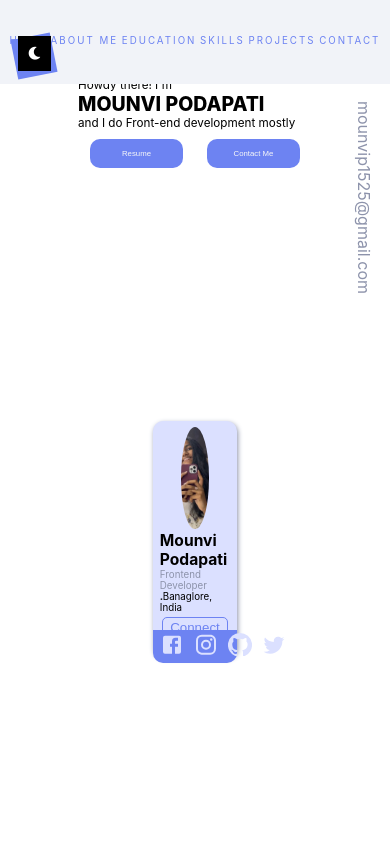
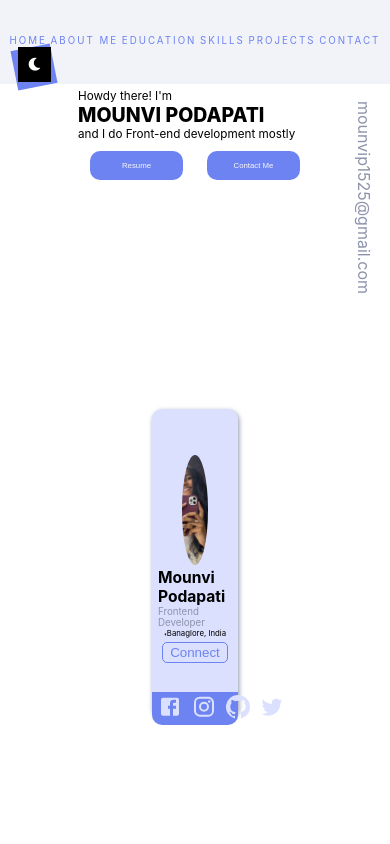
Before and after one commit to mounvip1525/My-Portfolio, a React (Create React App) app: page / in a window 390 px wide. Shown: the top 844 px of the page. Built offline with nearby package versions, Linux system fonts and the light colour scheme.

Commit message:
css fixes

```diff
--- a/src/App.css
+++ b/src/App.css
@@ -91,7 +91,7 @@ input:-webkit-autofill:active {
 .switch,.switchC{
   position:fixed;
   left:2%;
-  margin-top:6%;
+  margin-top:8%;
   padding:5px 10px;
   font-size:1.2vw;
   background:var(--black);
@@ -122,6 +122,11 @@ input:-webkit-autofill:active {
     transform: rotate(359deg);
   }
 }
+@media screen and (max-width:1068px){
+  .switchC{
+    left:18px;
+  }
+}
 @media screen and (max-width:1000px){
   .switchC{
     left:17px;
@@ -133,20 +138,20 @@ input:-webkit-autofill:active {
 @media screen and (max-width:900px){
   .switchC{
     margin-top:58px;
-    left:15px;
+    left:16px;
   }
   .switch,.switchC{
     margin-top:10%;
+    font-size:1.9vw;
   }
 }
 @media screen and (max-width:800px){
   .switchC{
     margin-top:55px;
-    left:17px;
+    left:15px;
   }
   .switch,.switchC{
     margin-top:12%;
-    font-size:2.5vw;
   }
 }
 @media screen and (max-width:750px){
@@ -160,18 +165,18 @@ input:-webkit-autofill:active {
 }
 @media screen and (max-width:550px){
   .switch,.switchC{
-    margin-top:-18%;
+    margin-top:-20%;
   }
 }
 @media screen and (max-width:500px){
   .switch,.switchC{
-    margin-top:-28%;
+    margin-top:-35%;
     font-size:2.5vw;
   }
 }
 @media screen and (max-width:470px){
   .switch,.switchC{
-    margin-top:-28%;
+    margin-top:-35%;
     font-size:2.5vw;
   }
   .switchC{
@@ -199,9 +204,10 @@ input:-webkit-autofill:active {
     overflow-x: scroll;
   }
   .switch,.switchC{
-    margin-top:-45%;
+    margin-top:-50%;
   }
-  .switchC{
+  /* .switchC{
     top:2px;
-  }
+  } */
+
 }
--- a/src/components/Landing/Landing.module.css
+++ b/src/components/Landing/Landing.module.css
@@ -105,20 +105,27 @@
     .container{
         justify-content: center;
         flex-direction: column;
+        height:90vh;
     }
     .nameContainer{
-        margin-top:50%;
+        margin-top:45%;
     }
     .userCard{
         margin-top: -20%;
     }
+    .buttonContainer{
+        margin-top:2vh;
+    }
 }
 @media screen and (max-width:550px){
+    .nameContainer{
+        margin-top:60%;
+    }
     .userCard{
-        margin-top:-30%;
+        margin-top:-20%;
     }
     .container{
-        height:80vh
+        height:85vh
     }
     .buttonContainer{
         margin-top:4%;
@@ -129,7 +136,7 @@
         display:flex;
         justify-content: center;
         flex-direction: column;
-        height:100vh;
+        height:95vh;
     }
     .nameContainer{
         width:60vw !important;
@@ -154,9 +161,20 @@
     .nameContainer>p{
         font-size:3vw;
     }
-}
-@media screen and (max-width:400px){
     .userCard{
-        margin-top:-40%;
+        margin-top:-30%;
     }
 }
+@media screen and (max-width:460px){
+    .nameContainer{
+        margin-top:70%;
+    }
+    .userCard{
+        margin-top:-30%;
+    }
+}
+@media screen and (max-width:430px){
+    .userCard{
+        margin-top:-30%;
+    }
+}
--- a/src/components/UserCard/UserCard.module.css
+++ b/src/components/UserCard/UserCard.module.css
@@ -3,7 +3,7 @@
     justify-content: center;
     align-items: center;
     flex-direction: column;
-    width:55%;
+    width:60%;
     margin:auto;
     padding:5%;
     background:var(--primary-colorU);
@@ -19,7 +19,7 @@
 }
 .profile>img{
     width:40%;
-    height:18vh;
+    height:22vh;
     border-radius: 50%;
     object-fit:cover;
 }
@@ -103,26 +103,37 @@
         font-size:2vw;
     }
 }
-@media screen and (max-width:650px){
-    .profile>p{
+@media screen and (max-width:750px){
+    .container{
+        width:55%;
+        height:35vh;
+    }
+    .profile>img{
+        height:17vh;
+        width:35%;
+    }
+    .name{
+        font-size:2.3vw;
+    }
+    .profile>p,.profile>div{
         font-size:1.6vw !important;
     }
-    .profile>div{
-        font-size:1.6vw;
-    }
-    .profile>img{
-        height:18vh;
-    }
 }
-@media screen and (max-width:590px){
-    .profile>img{
-        height:15vh;
+@media screen and (max-width:650px){
+    .profile>p,.profile>div{
+        font-size:1.6vw !important;
     }
 }
 @media screen and (max-width:490px){
     .profile>img{
-        height:16vh;
+        height:15vh;
         margin-bottom:4%;
+    }
+    .profile>p,.profile>div{
+        font-size:2vw !important;
+    }
+    .name{
+        font-size:3vw;
     }
 }
 @media screen and (max-width:470px){
@@ -144,19 +155,29 @@
 }
 @media screen and (max-width:430px){
     .profile>img{
-        height:12vh;
+        height:14vh;
     }
     .details>button{
-        margin-bottom:5%;
+        margin-bottom:1%;
+    }
+    .container{
+        width:58%;
+        height:35vh;
     }
 }
-@media screen and (max-width:360px){
+@media screen and (max-width:400px){
+    .details>button{
+        margin-bottom:-2%;
+    }
+    .container{
+        height:35vh;
+    }
+    /* .profile>img{
+        height:12vh;
+    } */
+}
+@media screen and (max-width:390px){
     .profile>img{
-        height:12vh;
+        height:13vh;
     }
 }
-@media screen and (max-width:375px){
-    .profile>img{
-        height:11vh;
-    }
-}
```
Also changed, not shown: src/components/Feedback/Feedback.module.css (indentation only).
